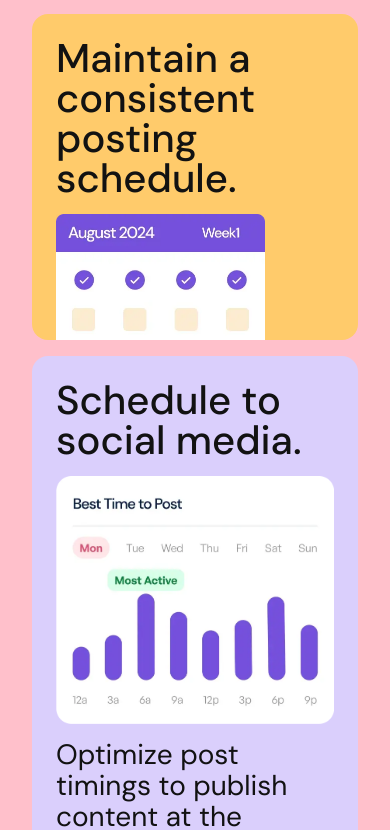
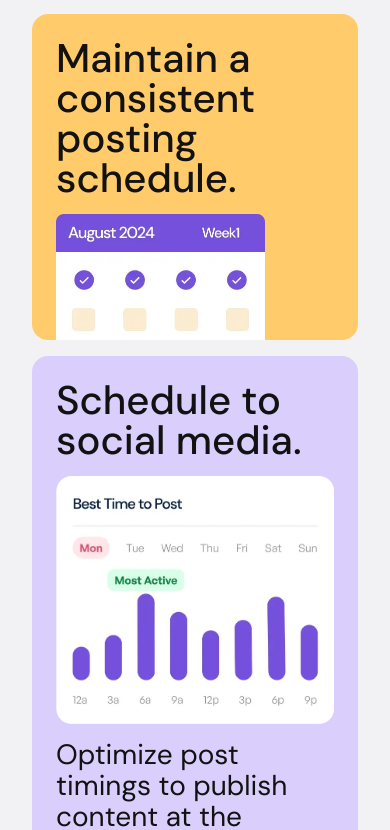
Before and after one commit to Prisca-K/Bento-Grid-FEM-Challenge, a plain HTML site: page index.html in a window 390 px wide. Shown: the part 841-1671 px from the top of the page. Drawn offline with Linux system fonts and the light colour scheme.

Commit message:
Mobile test

```diff
--- a/main.css
+++ b/main.css
@@ -5,14 +5,7 @@
   src: url("/assets/fonts/DMSans-VariableFont_opsz\,wght.ttf");
 }
 
-/* @font-face {
-  font-family: "DM Sans";
-  font-style: normal;
-  font-weight: 400 500;
-  src: url("/assets/fonts/DMSans-Italic-VariableFont_opsz\,wght.ttf");
-} */
 
-/* color scheme */
 
 :root {
   --off-white: hsl(260, 12%, 95%);
@@ -50,9 +43,7 @@
     --fs-xl: 3rem !important;
   }
 }
-body {
-  background: pink;
-}
+
 @layer reset {
   *,
   *::before,
```
